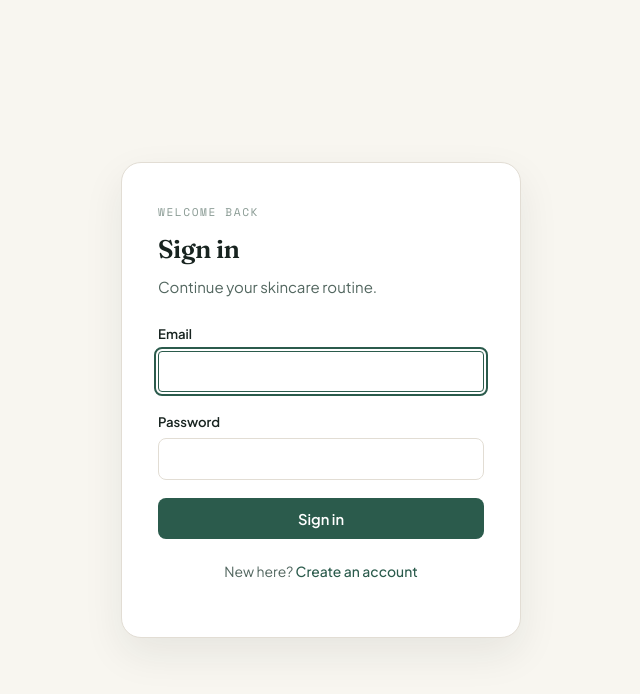
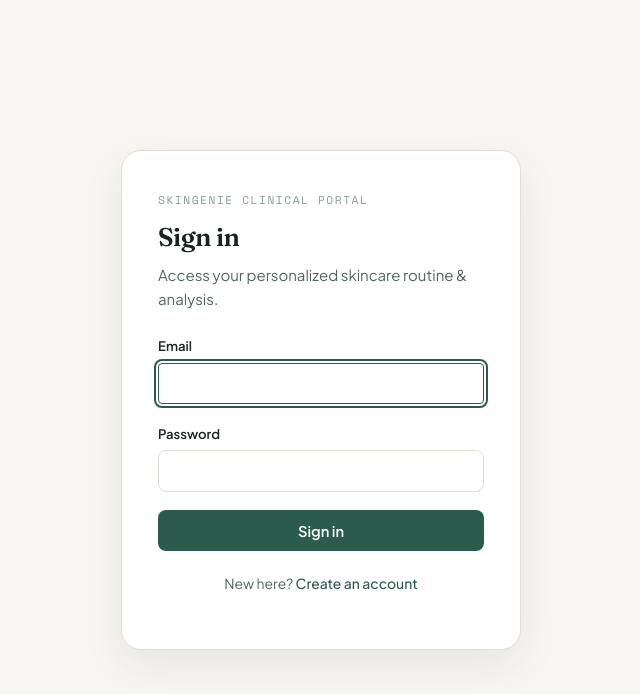
Before and after one commit to nasheersd/skincare-planner, a React (Vite) app in the folder frontend/: page /login in a window 1280 px wide. Shown: the top 694 px of the page, without its empty margins (319-959 px from the left). Built offline with nearby package versions, Linux system fonts and the light colour scheme.

Commit message:
refined Dashboard and Login UI to SkinGenie brand layout

```diff
--- a/frontend/src/pages/Dashboard.jsx
+++ b/frontend/src/pages/Dashboard.jsx
@@ -183,9 +183,9 @@
   return (
     <div className="page dashboard-page">
       <PageHeader
-        eyebrow="Milestone 2 · Care Planner"
-        title={`Welcome, ${firstName}`}
-        description="Monitor your skin score, lifestyle metrics, daily routine completion, and care progress."
+        eyebrow="SkinGenie · Clinical Skincare Intelligence"
+        title={`Welcome back, ${firstName}`}
+        description="Monitor your skin health score, lifestyle metrics, daily routine completion, and personalized care progress."
       />
 
       {error && <div className="status-msg error">{error}</div>}
--- a/frontend/src/pages/Login.jsx
+++ b/frontend/src/pages/Login.jsx
@@ -35,9 +35,9 @@
     <div className="auth-shell">
       <RitualRing size={340} progress={0.62} color="var(--color-primary-tint)" trackColor="transparent" />
       <div className="auth-card">
-        <div className="auth-eyebrow">Welcome back</div>
+        <div className="auth-eyebrow">SkinGenie Clinical Portal</div>
         <h1 className="auth-title">Sign in</h1>
-        <p className="auth-subtitle">Continue your skincare routine.</p>
+        <p className="auth-subtitle">Access your personalized skincare routine & analysis.</p>
         <form onSubmit={handleSubmit}>
           <div className="field">
             <label htmlFor="email">Email</label>
```
